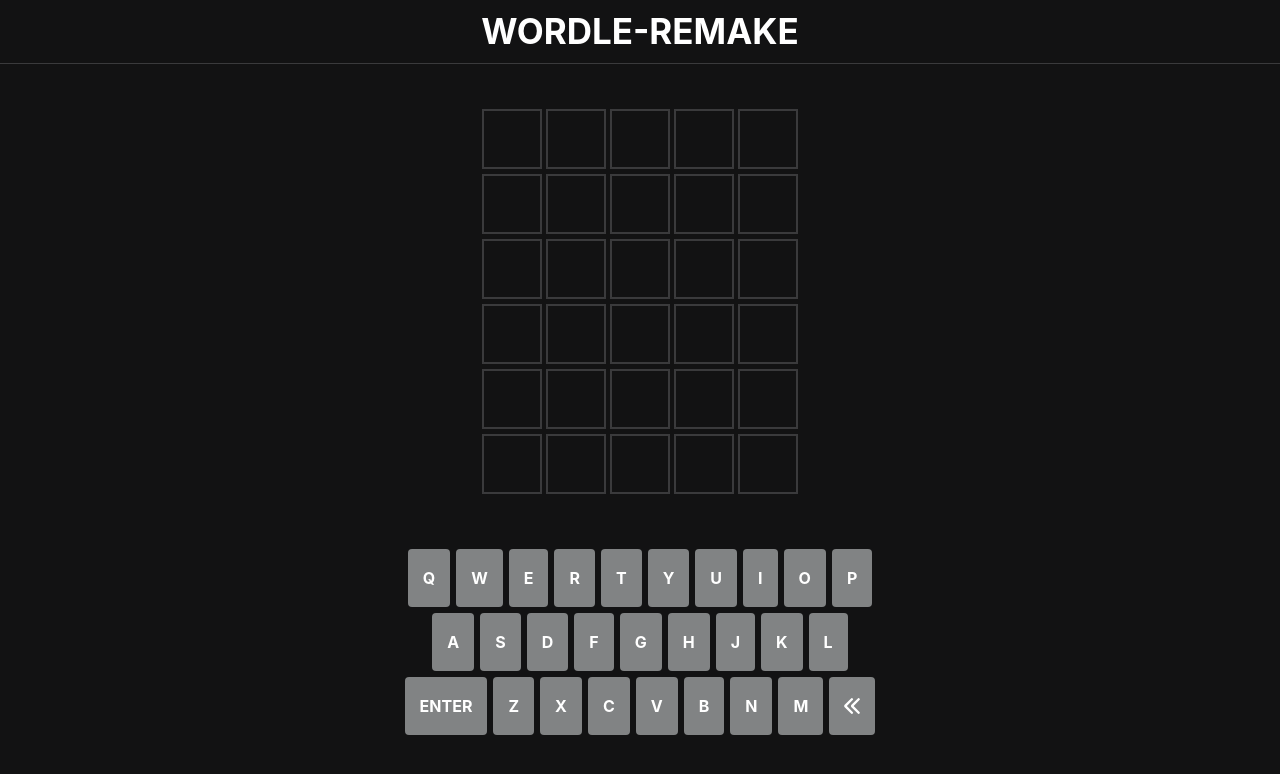
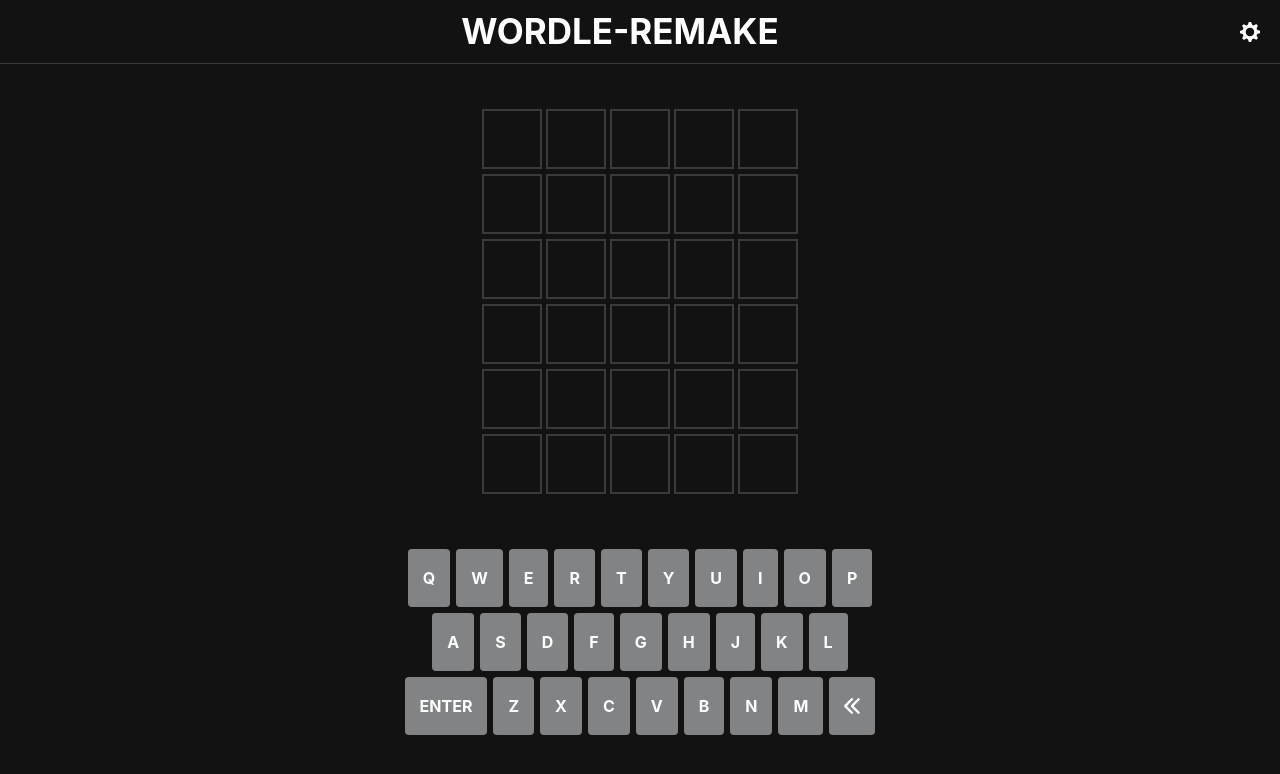
Before and after one commit to JabobKrauskopf/wordle-remake, a Next.js app: page / in a window 1280 px wide. Shown: the top 774 px of the page. Built offline with nearby package versions, Linux system fonts and the light colour scheme.

Commit message:
Fixed indexing errors

```diff
--- a/src/components/header.tsx
+++ b/src/components/header.tsx
@@ -1,18 +1,57 @@
-import { Box, Flex } from "@chakra-ui/react";
+import {
+  Box,
+  Button,
+  Flex,
+  Modal,
+  ModalBody,
+  ModalCloseButton,
+  ModalContent,
+  ModalFooter,
+  ModalHeader,
+  ModalOverlay,
+  useDisclosure,
+} from "@chakra-ui/react";
+import { SettingsIcon } from "@chakra-ui/icons";
 
 export const Header = () => {
+  // const { isOpen, onOpen, onClose } = useDisclosure();
+
   return (
+    <>
+      {/* <Modal isOpen={isOpen} onClose={onClose}>
+        <ModalOverlay />
+        <ModalContent>
+          <ModalHeader>Modal Title</ModalHeader>
+          <ModalCloseButton />
+          <ModalBody>Test</ModalBody>
+
+          <ModalFooter>
+            <Button colorScheme="blue" mr={3} onClick={onClose}>
+              Close
+            </Button>
+            <Button variant="ghost">Secondary Action</Button>
+          </ModalFooter>
+        </ModalContent>
+      </Modal> */}
       <Flex
         height="64px"
-      flexDirection="column"
-      justifyContent="center"
+        // flexDirection="column"
+        justifyContent="space-between"
         alignItems="center"
         fontSize="35px"
         fontWeight="bold"
         borderBottom="1px solid"
         borderColor="gray.700"
       >
-      WORDLE-REMAKE
+        <Box />
+        <Box>WORDLE-REMAKE</Box>
+        <SettingsIcon
+          boxSize="20px"
+          marginRight="20px"
+          // onClick={onOpen}
+          cursor="pointer"
+        />
       </Flex>
+    </>
   );
 };
--- a/src/components/wordle-grid.tsx
+++ b/src/components/wordle-grid.tsx
@@ -92,15 +92,15 @@ export const WordleGrid = ({
           solution={solution}
         />
       ))}
-      {maxTries - previousTries.length + 1 > 0 ? (
+      {maxTries - previousTries.length > 0 ? (
         <Row
           value={currentInput}
           maxWordLength={maxWordLength}
           current={true}
         />
       ) : undefined}
-      {maxTries - previousTries.length > 0
-        ? Array.from(Array(maxTries - previousTries.length)).map((_, i) => (
+      {maxTries - previousTries.length - 1 > 0
+        ? Array.from(Array(maxTries - previousTries.length - 1)).map((_, i) => (
             <Row key={i} value="" maxWordLength={maxWordLength} />
           ))
         : undefined}
--- a/src/pages/index.tsx
+++ b/src/pages/index.tsx
@@ -35,7 +35,7 @@ const useSolutionGenerator = (): [string, () => void] => {
 const App: NextPage = () => {
   const [currentInput, setCurrentInput] = useState("");
   const [maxWordLength, _] = useState(5);
-  const [maxTries, setMaxTires] = useState(5);
+  const [maxTries, setMaxTires] = useState(6);
   const [previousTries, setPreviousTries] = useState<string[]>([]);
   const [gameState, setGameState] = useState<"unknown" | "lost" | "won">(
     "unknown"
@@ -93,11 +93,14 @@ const App: NextPage = () => {
       });
       return;
     }
-    if (previousTries.length === maxTries) {
+    if (
+      previousTries.length + 1 === maxTries &&
+      currentInput.length === maxWordLength
+    ) {
       setGameState("lost");
       toast({
         title: "You have lost the game! :(",
-        description: `The solution was ${solution}`,
+        description: `The solution was ${solution.toUpperCase()}`,
         status: "error",
         duration: 9000,
         isClosable: true,
```
Lines whose indentation alone changed are shown as unchanged.
